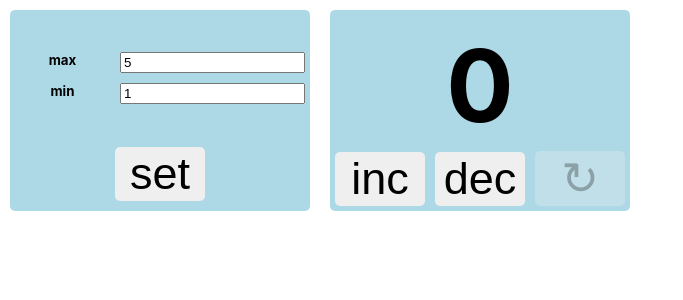
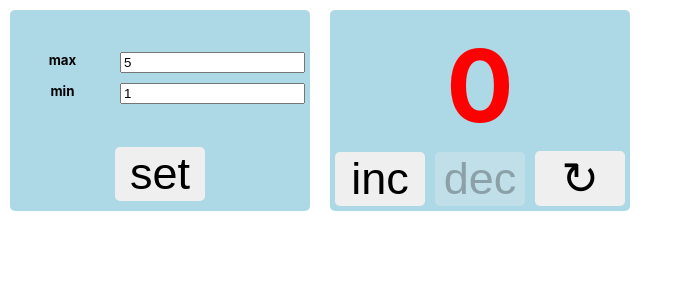
Before and after one commit to kkapchin/counter, a React (Create React App) app: page / in a window 1280 px wide. Shown: the top 300 px of the page, without its empty margins (0-683 px from the left). Built offline with nearby package versions, Linux system fonts and the light colour scheme.

Commit message:
Counter component refactor

```diff
--- a/src/components/counter/counter.tsx
+++ b/src/components/counter/counter.tsx
@@ -1,6 +1,6 @@
 import Header from "../header/header";
 import SuperButton from "../super-button/super-button";
-import {Button, Value} from "../../const";
+import {Button} from "../../const";
 import s from "./counter.module.css";
 import React from "react";
 
@@ -27,21 +27,22 @@ export default function Counter(props: PropsType) {
             <Header
                 counter={counter}
                 maxValue={maxValue}
+                minValue={minValue}
             />
             <SuperButton
                 title={Button.INCREASE}
                 callback={increaseCounter}
-                disabled={counter === maxValue}
+                disabled={counter >= maxValue}
             />
             <SuperButton
                 title={Button.DECREASE}
                 callback={decreaseCounter}
-                disabled={counter === minValue}
+                disabled={counter <= minValue}
             />
             <SuperButton
                 title={Button.RESET}
                 callback={resetCounter}
-                disabled={counter === Value.DEFAULT}
+                disabled={counter === minValue}
             />
         </div>
     )
```
